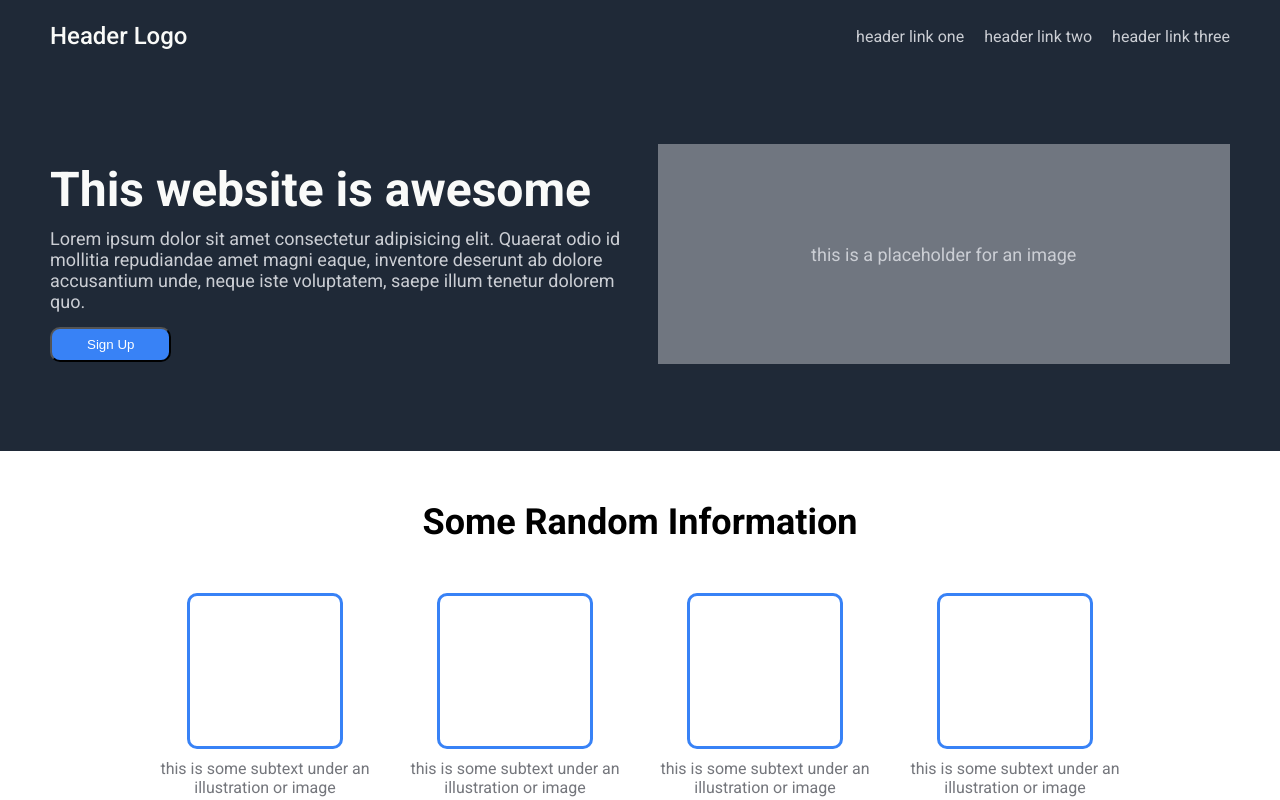
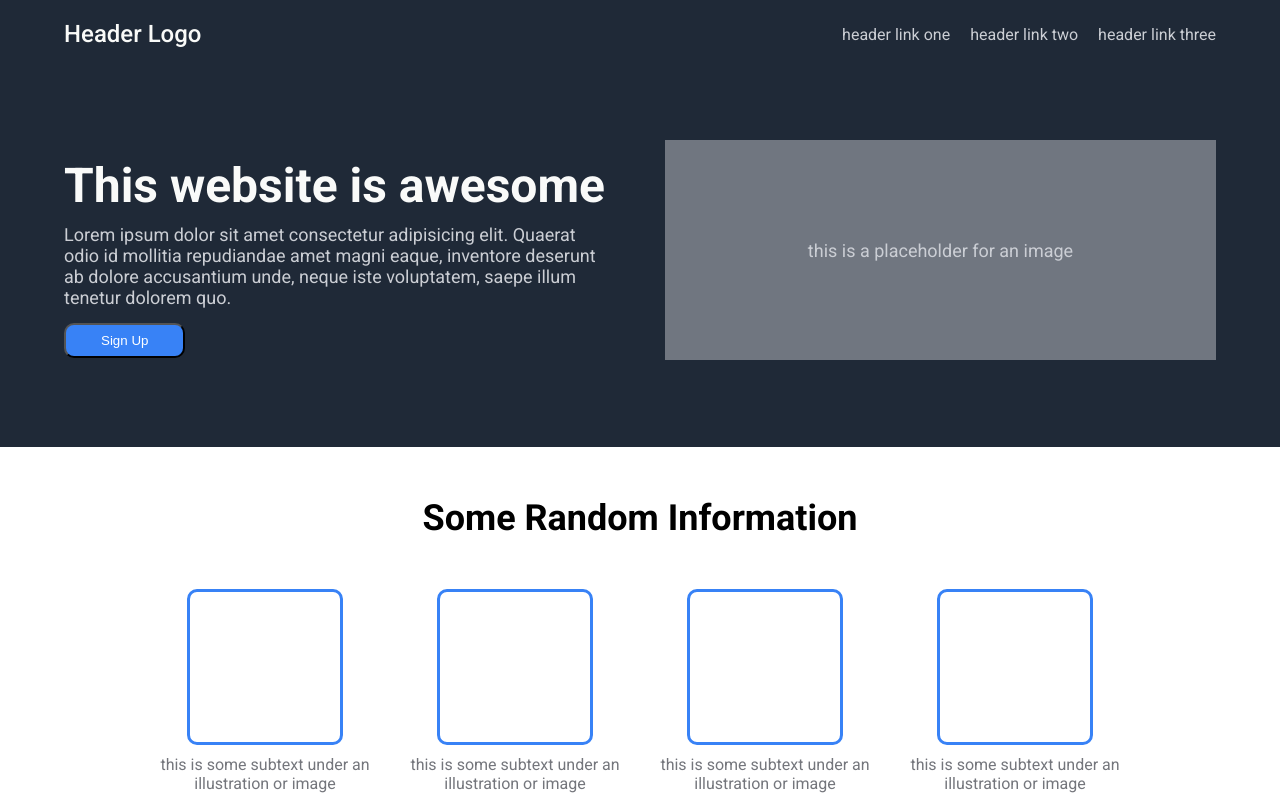
Before and after one commit to alextirgard00n/Project-Landing-Page, a plain HTML site: page index.html in a window 1280 px wide. Shown: the top 800 px of the page. Drawn offline with Linux system fonts and the light colour scheme.

Commit message:
Updated Margins

```diff
--- a/app.css
+++ b/app.css
@@ -5,7 +5,7 @@ body {
     min-height: 100vh;
     display: flex;
     flex-direction: column;
-    /* max-width: 1000vh */
+    /* background-color: #e5e7eb; */
 }
 
 .body {
@@ -13,12 +13,17 @@ body {
 }
 
 .header {
-    height: 72px;
-    background-color: #1f2937;
     display: flex;
+    margin: auto;
+    width: 90%;
+    padding: 20px 0px;
     justify-content: space-between;
     align-items: center;
-    padding: 0 50px;
+    max-width: 1500px;
+}
+
+.darkBackground {
+    background-color: #1f2937;
 }
 
 .headerLogo {
@@ -47,8 +52,11 @@ li {
     display: flex;
     align-items: center;
     justify-content: space-around;
-    padding: 72px 50px;
-    gap: 35px;
+    max-width: 1500px;
+    padding: 72px 0;
+    gap: 50px;
+    margin: auto;
+    width: 90%;
 }
 
 .introTitle {
@@ -89,6 +97,7 @@ li {
 .content {
     display: flex;
     flex-direction: column;
+    background-color: white;
 }
 
 .imagesRow {
--- a/index.html
+++ b/index.html
@@ -13,17 +13,15 @@
 </head>
 
 <body>
-    <div class="header">
+    <header class="darkBackground">
+        <nav class="header">
             <div class="headerLogo">Header Logo</div>
             <ul class="headerLinks">
                 <li>header link one</li>
                 <li>header link two</li>
                 <li>header link three</li>
             </ul>
-    </div>
-
-
-    <div class="body">
+        </nav>
         <div class="intro">
             <div class="introLeft">
                 <div class="introTitle">This website is awesome</div>
@@ -39,8 +37,27 @@
             <div class="introRight">
                 <div class="introImg">this is a placeholder for an image</div>
             </div>
+        </div>
+    </header>
 
+    <div class="body">
+        <!-- <div class="intro">
+            <div class="introLeft">
+                <div class="introTitle">This website is awesome</div>
+                <div class="introText">Lorem ipsum dolor sit amet consectetur adipisicing elit. Quaerat odio id mollitia
+                    repudiandae amet magni
+                    eaque, inventore deserunt ab dolore accusantium unde, neque iste voluptatem, saepe illum tenetur
+                    dolorem
+                    quo.
                 </div>
+                <button class="signUpButton">Sign Up</button>
+            </div>
+
+            <div class="introRight">
+                <div class="introImg">this is a placeholder for an image</div>
+            </div>
+
+        </div> -->
 
 
         <div class="content">
```
Lines whose indentation alone changed are shown as unchanged.
